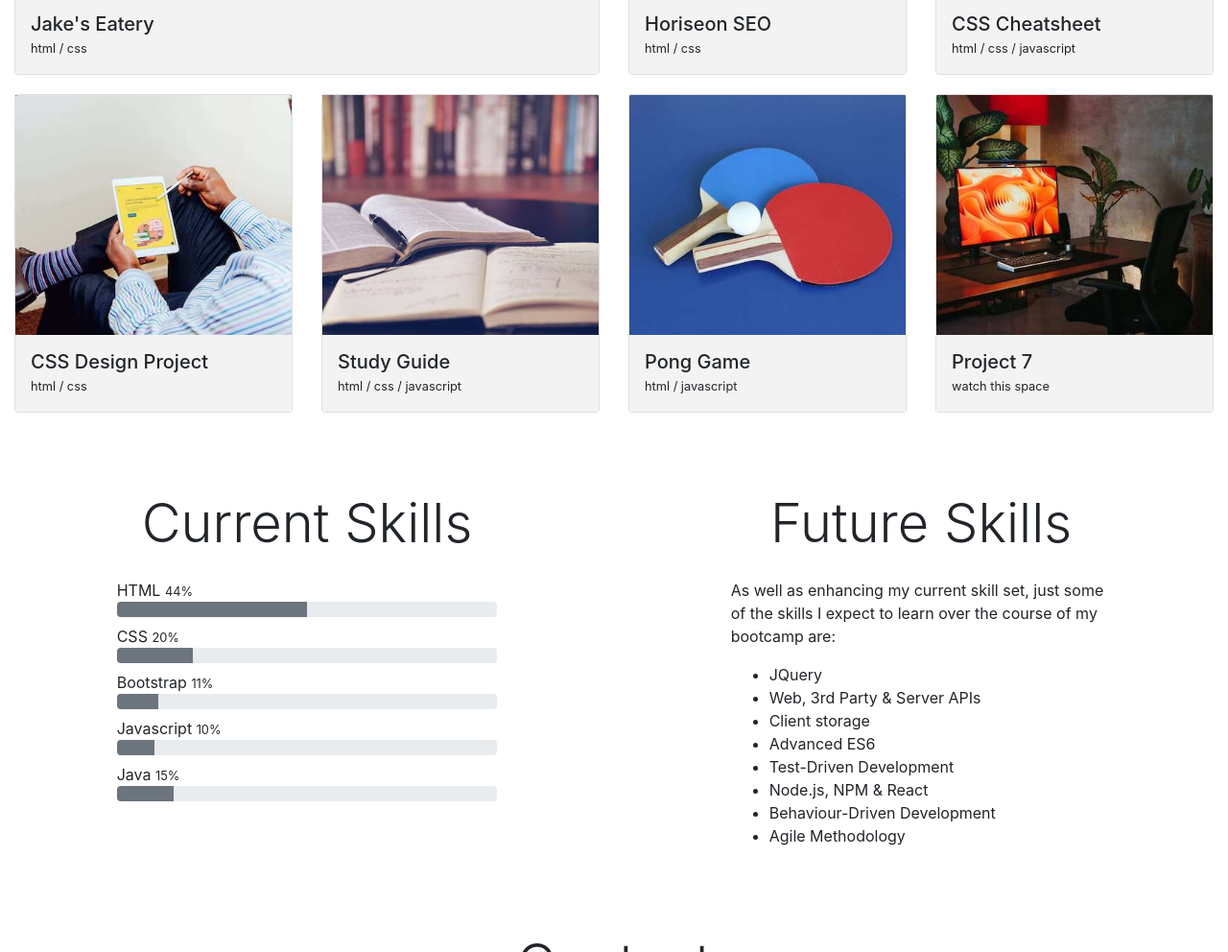
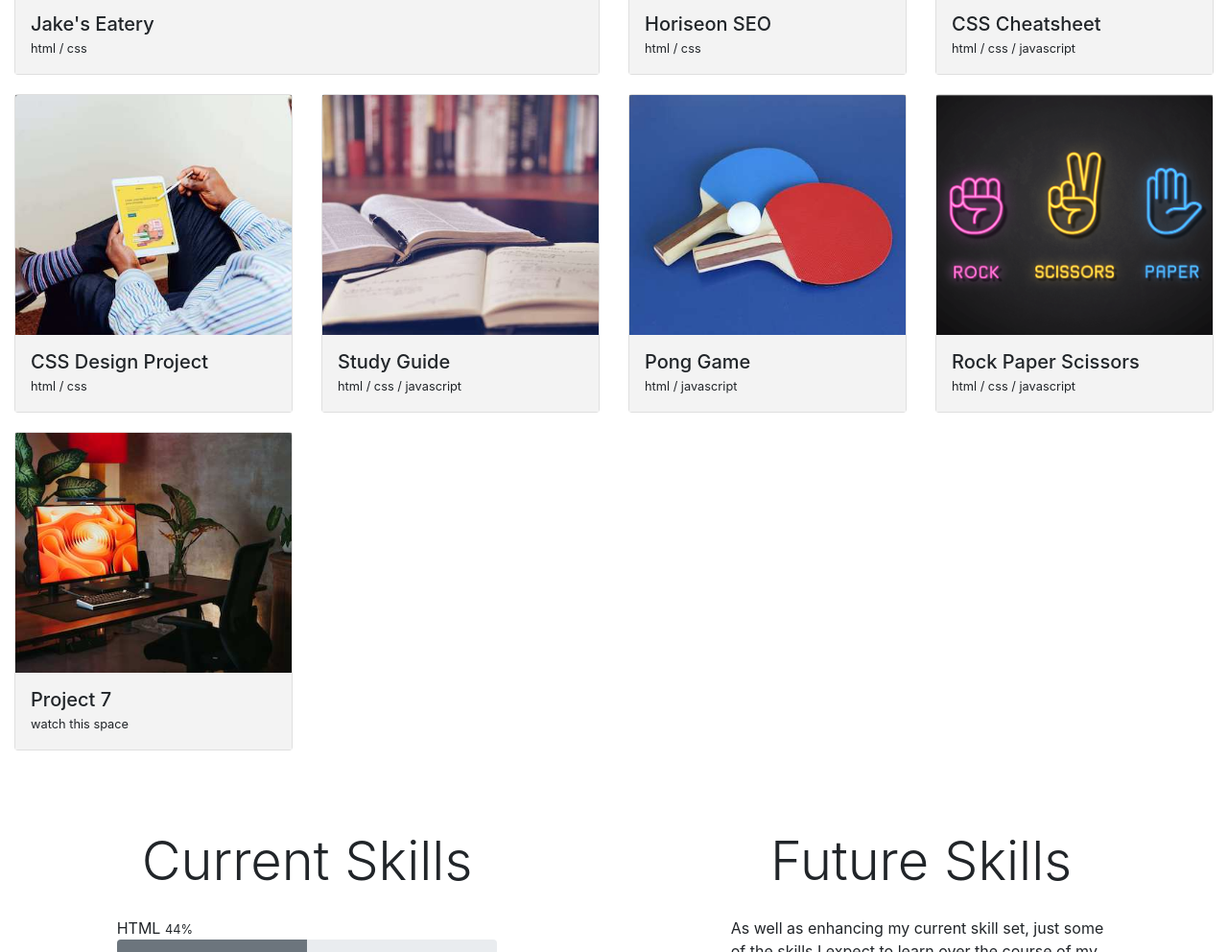
Before and after one commit to trunten/ubbc-bootstrap-portfolio, a plain HTML site: page index.html in a window 1280 px wide. Shown: the part 1251-2243 px from the top of the page at 96% size. Drawn offline with nearby package versions, Linux system fonts and the light colour scheme; no server answers.

Commit message:
Added project and updated screenshot

```diff
--- a/index.html
+++ b/index.html
@@ -137,7 +137,20 @@
               </div>
             </div>
           </div>
+          <!-- Human Vectors by Vecteezy - https://www.vecteezy.com/free-vector/human -->
           <div id="p7" class="col-sm-6 col-md-4 col-lg-3">
+            <div class="card">
+              <div class="img-wrapper">
+                <a href="https://trunten.github.io/fm-rock-paper-scissors/" target="_blank" class="btn btn-outline-light rounded-pill">Deployed Site</a>
+                <img src="./assets/images/rps.png" class="card-img-top" loading="lazy">
+              </div>
+              <div class="card-body p-3">
+                <h5 class="card-title my-0">Rock Paper Scissors</h5>
+                <p class="card-text"><span class="small">html / css / javascript</span></p>
+              </div>
+            </div>
+          </div>
+          <div id="p8" class="col-sm-6 col-md-4 col-lg-3">
             <div class="card">
               <div class="img-wrapper">
                 <a href="https://trunten.github.io/python-gui-test/" target="_blank" class="btn btn-outline-light rounded-pill">Deployed Site</a>
```
Also changed, not shown: assets/images/rps.png (added), 1 other file.
